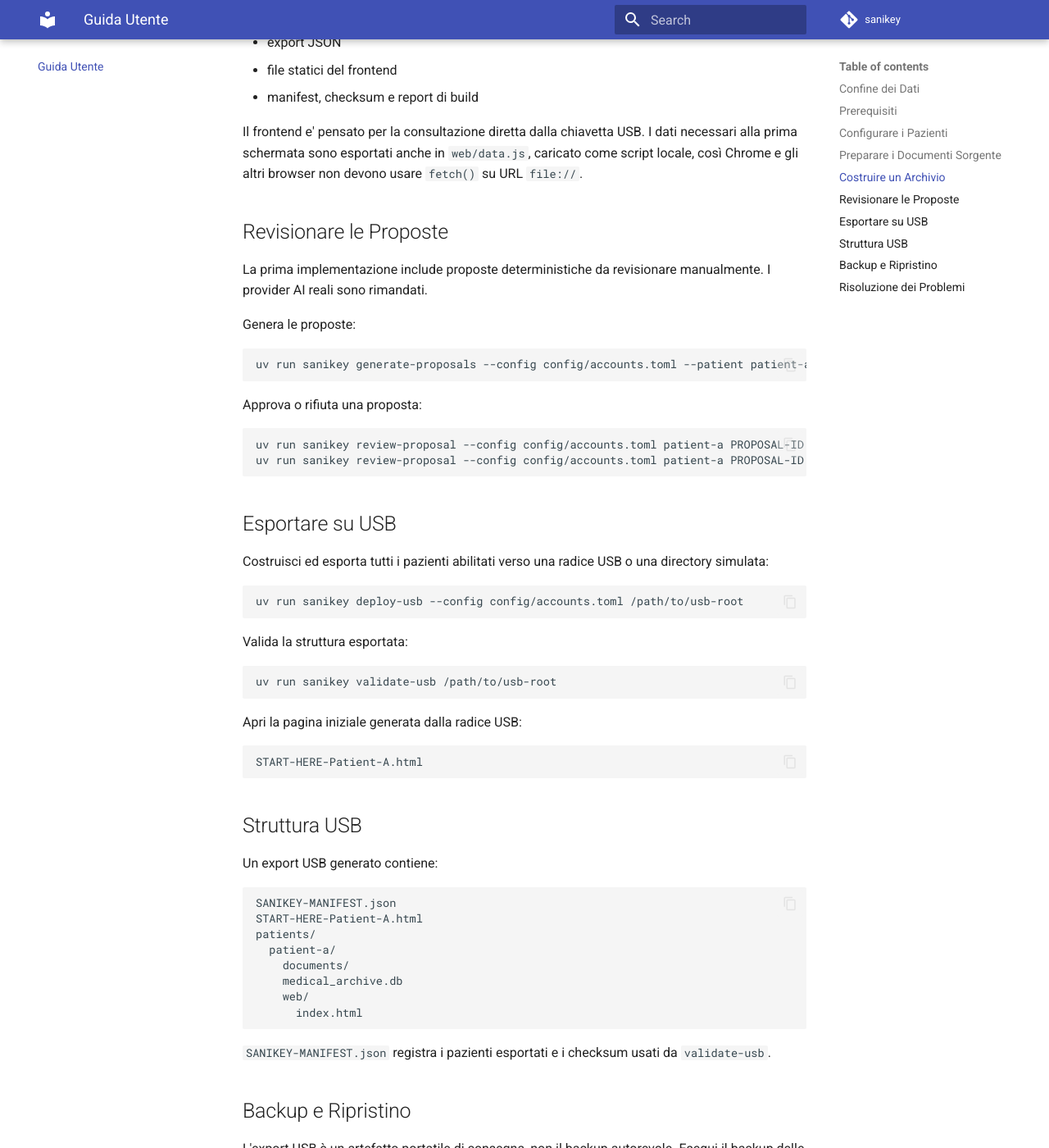
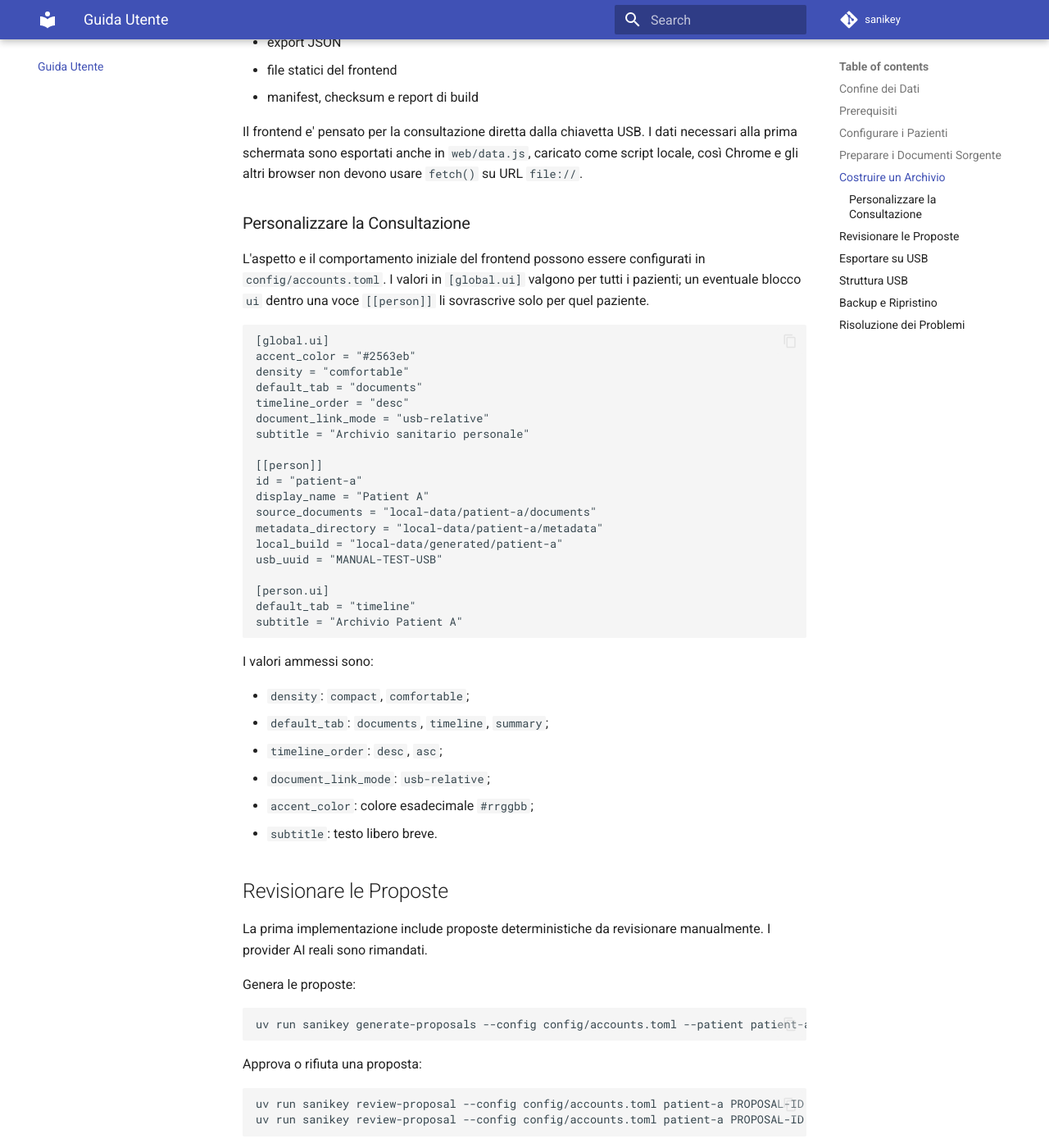
Before and after one commit to marco0560/sanikey, an MkDocs documentation site: the page built from docs/user-guide.md, in a window 1280 px wide and 1400 px high, scrolled down 5572 px. Shown: the whole window at 82% size. Built offline with MkDocs 1.6.1 and Material for MkDocs 9.7.7, drawn with Linux system fonts in a browser that asks for light colours; comment, search, counter and statistics services are not loaded.

Commit message:
docs: define consultation UI contract
Record the approved offline frontend direction before code changes.

Document the responsive split/tab layout, export-time UI customization, relative document-link requirement, and end-to-end browser checks.

````diff
--- a/docs/user-guide.md
+++ b/docs/user-guide.md
@@ -280,6 +280,44 @@ necessari alla prima schermata sono esportati anche in `web/data.js`, caricato
 come script locale, così Chrome e gli altri browser non devono usare `fetch()`
 su URL `file://`.
 
+### Personalizzare la Consultazione
+
+L'aspetto e il comportamento iniziale del frontend possono essere configurati in
+`config/accounts.toml`. I valori in `[global.ui]` valgono per tutti i pazienti;
+un eventuale blocco `ui` dentro una voce `[[person]]` li sovrascrive solo per
+quel paziente.
+
+```toml
+[global.ui]
+accent_color = "#2563eb"
+density = "comfortable"
+default_tab = "documents"
+timeline_order = "desc"
+document_link_mode = "usb-relative"
+subtitle = "Archivio sanitario personale"
+
+[[person]]
+id = "patient-a"
+display_name = "Patient A"
+source_documents = "local-data/patient-a/documents"
+metadata_directory = "local-data/patient-a/metadata"
+local_build = "local-data/generated/patient-a"
+usb_uuid = "MANUAL-TEST-USB"
+
+[person.ui]
+default_tab = "timeline"
+subtitle = "Archivio Patient A"
+```
+
+I valori ammessi sono:
+
+- `density`: `compact`, `comfortable`;
+- `default_tab`: `documents`, `timeline`, `summary`;
+- `timeline_order`: `desc`, `asc`;
+- `document_link_mode`: `usb-relative`;
+- `accent_color`: colore esadecimale `#rrggbb`;
+- `subtitle`: testo libero breve.
+
 ## Revisionare le Proposte
 
 La prima implementazione include proposte deterministiche da revisionare
````
Also changed, not shown: docs/architecture.md (+23 -0 lines), docs/decisions/adr-frontend-consultation-ui.md (added, +59 -0 lines), docs/decisions/decisioni-iniziali.md (+1 -0 lines), docs/decisions/index.md (+4 -0 lines), docs/process/end-to-end-real-data-verification.md (+18 -0 lines).
